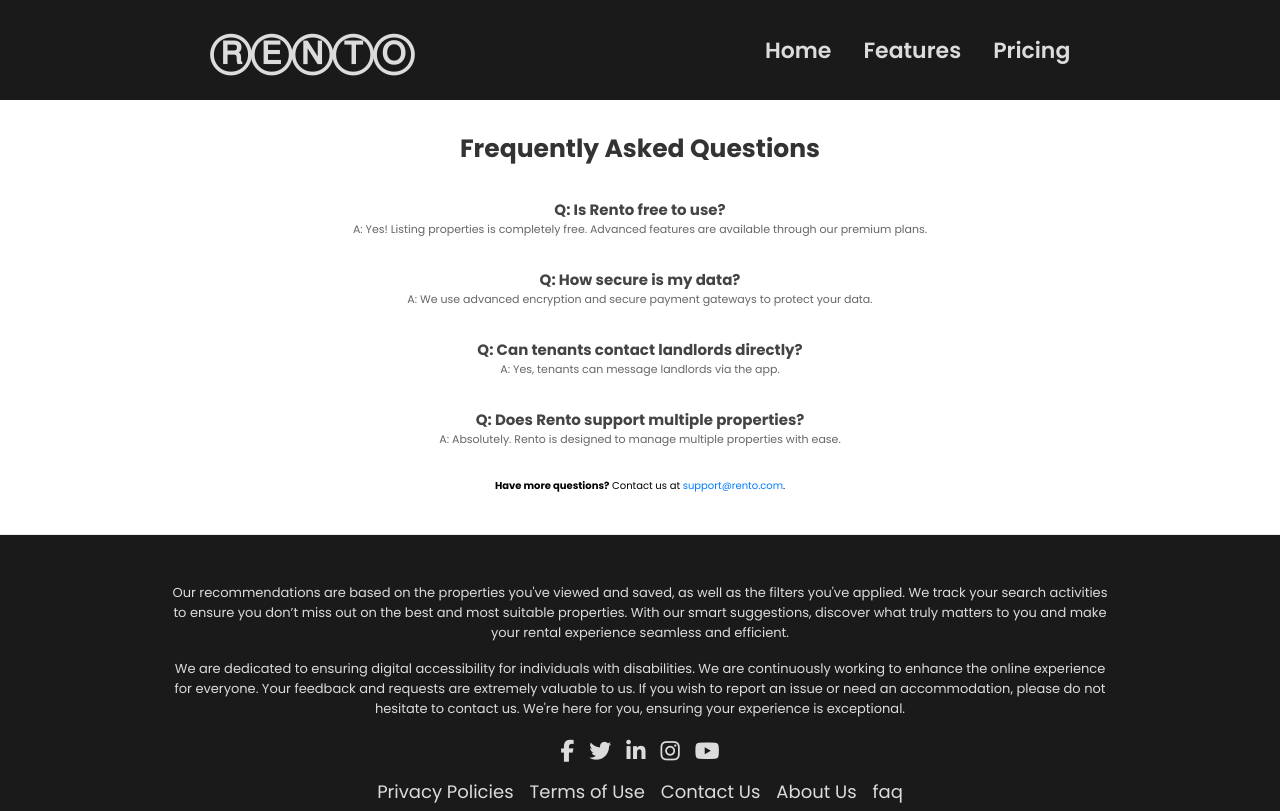
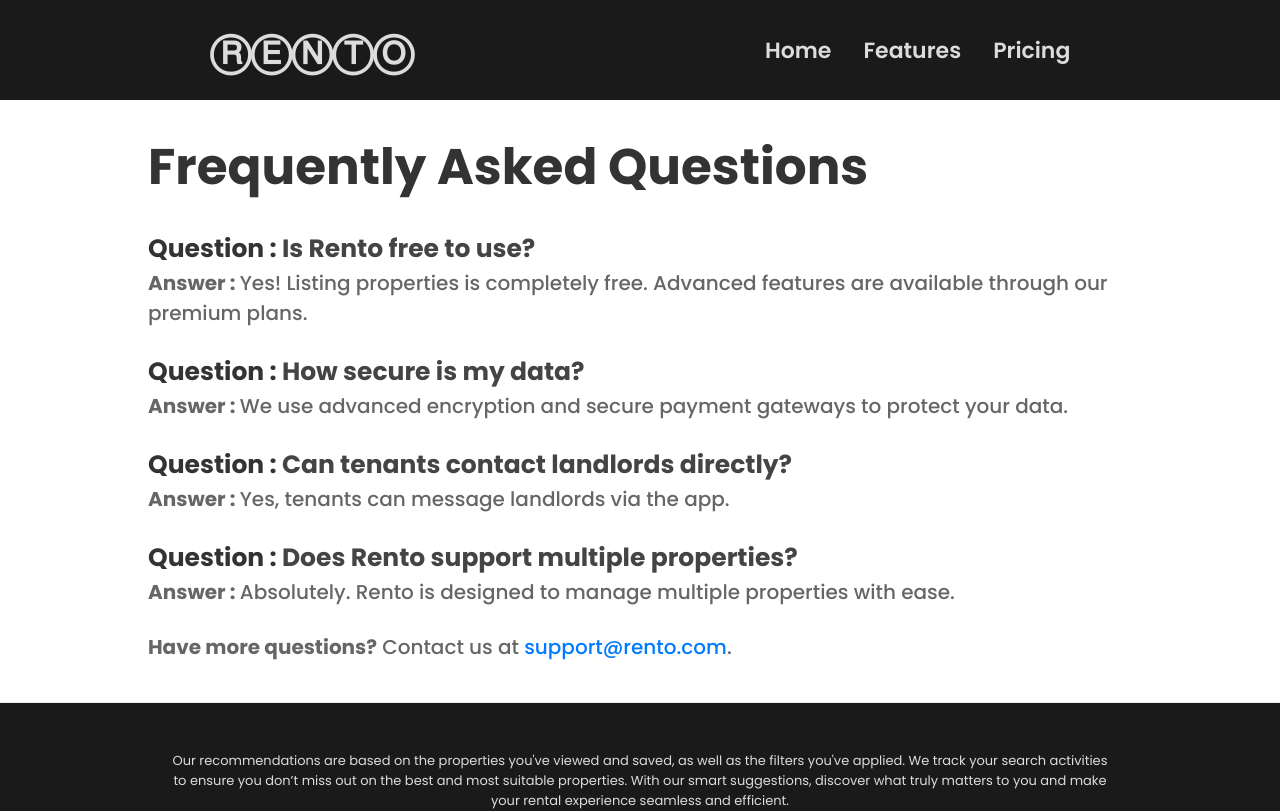
Before and after one commit to kailash-parihar/rent-management-application, a React (Vite) app: page /faq in a window 1280 px wide. Shown: the top 811 px of the page. Built offline with nearby package versions, Linux system fonts and the light colour scheme.

Commit message:
update component css

```diff
--- a/src/components/Footer.jsx
+++ b/src/components/Footer.jsx
@@ -7,7 +7,6 @@
   return (
     <footer className="footer">
       <div className="footer-top">
-
         <p className="footer-description">
           Our recommendations are based on the properties you've viewed and
           saved, as well as the filters you've applied. We track your search
@@ -24,7 +23,7 @@
           you, ensuring your experience is exceptional.
         </p>
       </div>
-
+      <h2>Connect with Us</h2>
       <div className="footer-social-icons">
         <a
           href="https://www.facebook.com"
--- a/src/pages/ContactUs.jsx
+++ b/src/pages/ContactUs.jsx
@@ -31,7 +31,8 @@
 
       <div className="contact-info">
         <p>
-          <strong>Email:</strong> contact@rento.com
+          <strong>Email : </strong>
+          <a href="mailto:support@rento.com">support@rento.com</a>.
         </p>
         <p>
           <strong>Phone:</strong> +91 8955363567
@@ -82,14 +83,6 @@
         />
         <button type="submit">Send Message</button>
       </form>
-
-      <div className="social-media">
-        <h3>Connect with Us</h3>
-        <div className="social-links">
-          <a href="#">Facebook</a> | <a href="#">Twitter</a> |{" "}
-          <a href="#">LinkedIn</a> | <a href="#">Instagram</a>
-        </div>
-      </div>
     </div>
   );
 };
--- a/src/pages/FAQ.jsx
+++ b/src/pages/FAQ.jsx
@@ -7,31 +7,42 @@
       <h1>Frequently Asked Questions</h1>
 
       <div className="faq-item">
-        <h3>Q: Is Rento free to use?</h3>
+        <h3>
+          <strong>Question : </strong>Is Rento free to use?
+        </h3>
         <p>
-          A: Yes! Listing properties is completely free. Advanced features are
-          available through our premium plans.
+          <strong>Answer : </strong>Yes! Listing properties is completely free.
+          Advanced features are available through our premium plans.
         </p>
       </div>
 
       <div className="faq-item">
-        <h3>Q: How secure is my data?</h3>
+        <h3>
+          <strong>Question : </strong> How secure is my data?
+        </h3>
         <p>
-          A: We use advanced encryption and secure payment gateways to protect
-          your data.
+          <strong>Answer : </strong>We use advanced encryption and secure
+          payment gateways to protect your data.
         </p>
       </div>
 
       <div className="faq-item">
-        <h3>Q: Can tenants contact landlords directly?</h3>
-        <p>A: Yes, tenants can message landlords via the app.</p>
+        <h3>
+          <strong>Question : </strong> Can tenants contact landlords directly?
+        </h3>
+        <p>
+          <strong>Answer : </strong> Yes, tenants can message landlords via the
+          app.
+        </p>
       </div>
 
       <div className="faq-item">
-        <h3>Q: Does Rento support multiple properties?</h3>
+        <h3>
+          <strong>Question : </strong> Does Rento support multiple properties?
+        </h3>
         <p>
-          A: Absolutely. Rento is designed to manage multiple properties with
-          ease.
+          <strong>Answer : </strong> Absolutely. Rento is designed to manage
+          multiple properties with ease.
         </p>
       </div>
 
--- a/src/styles/AboutUs.css
+++ b/src/styles/AboutUs.css
@@ -1,40 +1,42 @@
 .about-us {
-    max-width: 800px;
+    width: 85%;
     margin: 0 auto;
     padding: 20px;
     text-align: center;
 }
 
 .about-us h1 {
-    font-size: 2.5rem;
-    color: #333;
+    font-size: 5rem;
 }
 
 .about-us h2 {
-    font-size: 2rem;
-    color: #555;
-    margin-top: 20px;
+    font-size: 3.5rem;
+    margin: 1.5rem 0;
 }
 
 .about-us p {
-    font-size: 1.1rem;
-    line-height: 1.6;
+    text-align: center;
+    font-size: 1.8rem;
+    font-weight: 500;
     color: #666;
 }
 
 .about-us h3 {
-    font-size: 1.5rem;
-    color: #444;
-    margin-top: 30px;
+    font-size: 3rem;
+    /* margin: 2.5rem 0; */
+    margin-top: 5rem;
 }
 
 .about-us ul {
     list-style-type: none;
-    padding: 0;
+    /* padding: 0; */
 }
 
 .about-us ul li {
-    font-size: 1.1rem;
+    display: flex;
+    justify-content: center;
+    font-size: 2rem;
+    font-weight: 500;
     color: #666;
-    margin: 10px 0;
+    margin: 5px 0;
 }
--- a/src/styles/ContactUs.css
+++ b/src/styles/ContactUs.css
@@ -1,42 +1,62 @@
 .contact-us {
-    max-width: 800px;
+  width: 60%;
   margin: 0 auto;
   padding: 20px;
   text-align: center;
 }
 
 .contact-us h1 {
-    font-size: 2.5rem;
+  font-size: 3.5rem;
   color: #333;
 }
 
 .contact-us h2 {
-    font-size: 2rem;
+  font-size: 3rem;
   color: #555;
   margin-top: 20px;
 }
 
 .contact-us p {
-    font-size: 1.1rem;
-    line-height: 1.6;
+  font-size: 2.5rem;
+  font-weight: 400;
   color: #666;
 }
 
-  .contact-info, .support-hours {
+.contact-info,
+.support-hours {
   margin: 30px 0;
+}
+
+.support-hours h3 {
+  font-size: 2.5rem;
+  color: #555;
+}
+
+.support-hours p {
+  font-size: 2rem;
+  font-weight: 500;
+  color: #666;
+}
+
+.contact-info p>a {
+  color: #222;
+  font-weight: 600;
+  text-decoration: none;
 }
 
 .contact-form {
   display: flex;
   flex-direction: column;
   gap: 15px;
+
 }
 
-  .contact-form input, .contact-form textarea {
-    padding: 10px;
+.contact-form input,
+.contact-form textarea {
+  padding: 1.5rem;
   border: 1px solid #ccc;
-    border-radius: 5px;
-    font-size: 1rem;
+  border-radius: 2rem;
+  font-size: 1.5rem;
 }
 
 .contact-form button {
@@ -44,9 +64,9 @@
   background-color: #007bff;
   color: white;
   border: none;
-    border-radius: 5px;
+  border-radius: 2.5rem;
   cursor: pointer;
-    font-size: 1rem;
+  font-size: 2rem;
 }
 
 .contact-form button:hover {
@@ -58,7 +78,9 @@
 }
 
 .social-links a {
-    margin: 0 10px;
+  margin: 1rem;
+  font-size: 2rem;
+  fon
   color: #007bff;
   text-decoration: none;
 }
--- a/src/styles/FAQ.css
+++ b/src/styles/FAQ.css
@@ -1,30 +1,42 @@
 .faq {
-    max-width: 800px;
+    width: 80%;
     margin: 0 auto;
-    padding: 20px;
-    text-align: center;
+    padding: 2rem;
+    /* text-align: center; */
 }
 
 .faq h1 {
-    font-size: 2.5rem;
+    font-size: 5rem;
     color: #333;
 }
 
 .faq-item {
-    margin: 30px 0;
+    margin: 2.5rem 0;
 }
 
 .faq-item h3 {
-    font-size: 1.5rem;
+    font-size: 2.5rem;
     color: #444;
 }
 
+.faq-item h3>strong {
+    color: #333;
+}
+
 .faq-item p {
-    font-size: 1.1rem;
+    font-size: 2rem;
+    font-weight: 500;
+    color: #666;
+}
+
+.faq>p {
+    font-size: 2rem;
+    font-weight: 500;
     color: #666;
 }
 
 .faq a {
+    font-size: 2rem;
     color: #007bff;
     text-decoration: none;
 }
--- a/src/styles/Footer.css
+++ b/src/styles/Footer.css
@@ -7,6 +7,11 @@
     border-top: 1px solid #e9ecef;
     margin-top: 2rem;
     color: gainsboro
+}
+
+.footer h2 {
+    font-size: 3rem;
+    margin-top: 2rem;
 }
 
 .footer-description {
```
Also changed, not shown: src/pages/AboutUs.jsx (+5 -4 lines). Lines whose indentation alone changed are shown as unchanged.
